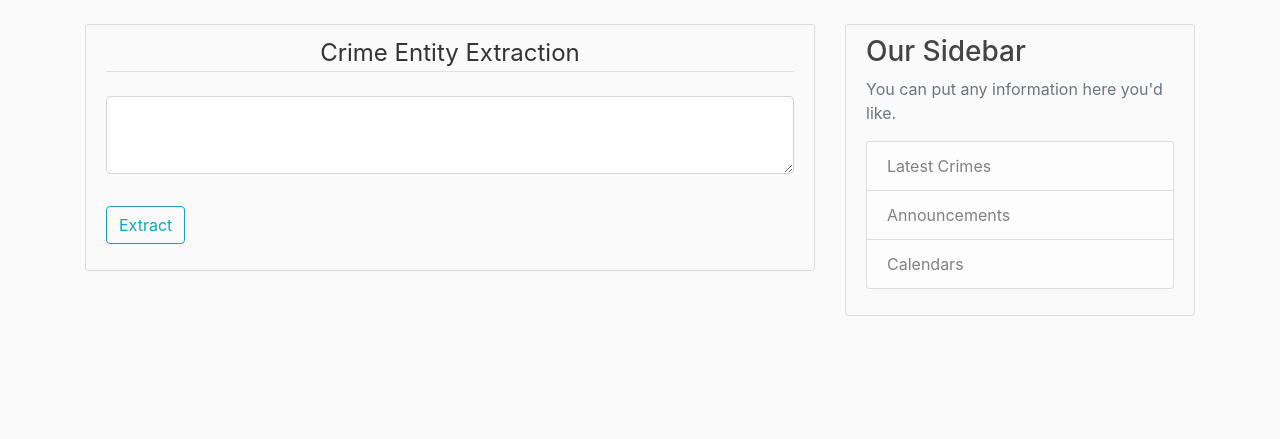
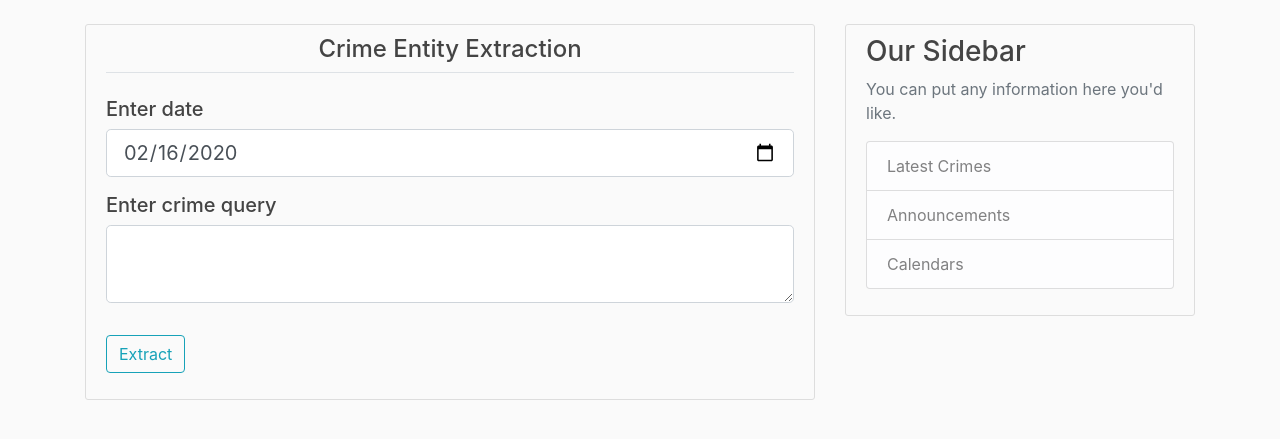
Before and after one commit to eeshan56/crime_forecast, a Flask app: page /ad_ner in a window 1280 px wide. Shown: the part 56-495 px from the top of the page. Run offline with Flask 2, Linux system fonts and the light colour scheme; the visitor is signed in with stand-in values (Sample User, id 1); some libraries are stand-ins or nearby versions.

Commit message:
Datepicker for Entity Extraction

```diff
--- a/app.py
+++ b/app.py
@@ -1,10 +1,14 @@
 from flask import Flask, render_template, redirect, request, url_for, flash, session
-from form import RegistrationForm, LoginForm, NERForm
+from form import RegistrationForm, LoginForm, NERForm, ForgotPassword, ResetPassword
 from pymongo import MongoClient
 from passlib.hash import sha256_crypt
 from datetime import timedelta
+from datetime import date
 import requests
 import json
+import smtplib
+
+host = '0.0.0.0'
 
 app = Flask(__name__)
 app.secret_key = '0f728c6b5c9f6e02690f9496da4818ae'
@@ -40,32 +44,43 @@ def ad_ner():
 	form = NERForm()
 	if 'username' in session and 'email' in session and 'admin' in session:
 		if request.method == "POST":
-			text = form.text_area.data
-			processed_text = text
+			processed_text = form.text_area.data
 
 			client = MongoClient("mongodb+srv://test:test123%23@cluster0-l5ord.mongodb.net/test?retryWrites=true&w=majority")
 			db = client.get_database('user_db')
 
 			article_db = db.articles
 
-			print(processed_text)
+			#print(processed_text)
 
 			data = json.dumps({"text" : processed_text})
 
 			#data = '{"text": "Seven young men, armed with sharp weapons, went on the rampage in Nigdi on Friday night."}'
 
-			print(data)
+			#print(data)
 
 			#print(data2)
 
-			response = requests.post('http://192.168.43.165:5005/model/parse', data = data)
+			response = requests.post('http://localhost:5005/model/parse', data = data)
 
 			json_data = json.loads(response.text)
 
-			article_doc = {"article" : str(json_data)}
+			list_of_entities = json_data['entities']
 
-			article_db.insert(article_doc)
+			new_article = {}
+			for j in range(len(list_of_entities)):
+				if not str(list_of_entities[j]['entity']) in new_article:
+					new_article[str(list_of_entities[j]['entity'])] = list_of_entities[j]['value']
+
+			d = form.date_field.data.strftime('%Y-%m-%d')
+			d = d.split("-")
+			new_article['Date'] = d[1] + "-" + d[2] + "-" + d[0]
+
+			article_db.insert(new_article)
 			flash('Entities extracted', 'success')
+			form.text_area.data = ""
+			form.date_field.data = date.today()
+			return render_template('admin_ner.html', title = 'NER', form = form)
 	else:
 		if 'username' in session and 'email' in session:
 			flash("Admin pages aren't accessible to users", 'danger')
@@ -116,9 +131,56 @@ def map():
 
 	return render_template('map.html', title = 'Map')
 
-@app.route("/forgot")
+# @app.route("/reset_password")
+# def reset_password():
+# 	form = ResetPassword()
+
+# 	if request.method == 'POST':
+
+# 		if form.validate_on_submit():
+
+
+
+# 	return render_template('reset_password.html', title = 'Reset Password', form = form)
+
+@app.route("/forgot", methods = ['GET', 'POST'])
 def forgot():
-	return render_template('forgot.html')
+	form = ForgotPassword()
+	# if request.method == 'POST':
+	# 	if form.validate_on_submit():
+	# 		client = MongoClient("mongodb+srv://test:test123%23@cluster0-l5ord.mongodb.net/test?retryWrites=true&w=majority")
+	# 		db1 = client.get_database('user_db')
+	# 		db2 = client.get_database('admin_db')
+
+	# 		u_creds = db1.user_creds
+	# 		a_creds = db2.admin_creds
+
+	# 		find_user1 = list(u_creds.find({'email' : form.email.data}))
+	# 		find_user2 = list(a_creds.find({'email' : form.email.data}))
+
+	# 		if len(find_user1) == 0 and len(find_user2) == 0:
+	# 			flash('Please enter the email associated to your account', 'danger')
+	# 		else:
+	# 			flash('A password reset code has been sent to your email address', 'success')
+
+	# 			reset_code = ""
+
+	# 			content = "Reset Code: " + reset_code + "\nGo to http://" + host + ":5000/reset_password to reset your password.\nPlease don't reply to this message."
+	# 			mail = smtplib.SMTP('smtp.gmail.com', 587)
+
+	# 			mail.ehlo()
+
+	# 			mail.starttls()
+
+	# 			mail.login('crime.forecast56@gmail.com', 'cyprus54#')
+
+	# 			mail.sendmail('crime.forecast56@gmail.com', form.email.data, content)
+
+	# 			mail.close()
+
+	# 			return redirect(url_for('reset_password'))
+
+	return render_template('forgot.html', title = 'Forgot Password', form = form)
 
 @app.route("/login", methods = ['GET', 'POST'])
 def login():
@@ -295,4 +357,4 @@ def ad_register():
 
 if __name__ == '__main__':
 	#logged_in = False
-	app.run(host = '0.0.0.0', debug = True)
+	app.run(host = host, debug = True)
--- a/form.py
+++ b/form.py
@@ -1,6 +1,8 @@
 from flask_wtf import FlaskForm
 from wtforms import StringField, PasswordField, SubmitField, BooleanField, TextAreaField
 from wtforms.validators import DataRequired, Length, Email, EqualTo
+from wtforms.fields.html5 import DateField
+import datetime
 
 class RegistrationForm(FlaskForm):
 
@@ -19,5 +21,18 @@ class LoginForm(FlaskForm):
 
 class NERForm(FlaskForm):
 
-	text_area = TextAreaField("Enter crime sentence for entity extraction", validators = [DataRequired()])
+	date_field = DateField('Enter the date', format = '%Y-%m-%d', default = datetime.date.today())
+	text_area = TextAreaField("Enter crime query", validators = [DataRequired()])
 	submit = SubmitField('Extract')
+
+class ForgotPassword(FlaskForm):
+
+	email = StringField('Enter your email', validators = [DataRequired(), Email()])
+	submit = SubmitField('Submit')
+
+class ResetPassword(FlaskForm):
+
+	reset = StringField('Enter reset code', validators = [DataRequired()])
+	password = PasswordField('New Password', validators = [DataRequired()])
+	confirm_password = PasswordField('Confirm Password', validators = [DataRequired(), EqualTo('password')])
+	submit = SubmitField('Submit')
--- a/templates/admin_ner.html
+++ b/templates/admin_ner.html
@@ -4,11 +4,15 @@
 		<form method="POST", action="">
 			{{ form.hidden_tag() }}
 			<fieldset class = "form-group">
-				<legend class = "border-bottom mb-4"><center>Crime Entity Extraction</center></legend>
+				<legend class = "border-bottom mb-4"><center><h4>Crime Entity Extraction</h4></center></legend>
 
 				<div class="form-group">
-<!-- 					{{ form.text_area(class="form-control-label") }}
- -->					{{ form.text_area(class="form-control form-control-lg") }}
+					<span class="form-control-label"><h5>Enter date</h5></span>
+					{{ form.date_field(class="form-control form-control-lg") }}
+				</div>
+				<div class="form-group">
+					<span class="form-control-label"><h5>Enter crime query</h5></span>
+					{{ form.text_area(class="form-control form-control-lg") }}
 				</div>
 			</fieldset>
 			<div class="form-group">
--- a/templates/layout.html
+++ b/templates/layout.html
@@ -6,6 +6,10 @@
 
     <!-- Bootstrap CSS -->
     <link rel="stylesheet" href="https://stackpath.bootstrapcdn.com/bootstrap/4.3.1/css/bootstrap.min.css" integrity="sha384-ggOyR0iXCbMQv3Xipma34MD+dH/1fQ784/j6cY/iJTQUOhcWr7x9JvoRxT2MZw1T" crossorigin="anonymous">
+
+    <script src = "https://code.jquery.com/jquery-3.4.1.min.js"></script>
+    <script src = "https://cdnjs.cloudflare.com/ajax/libs/popper.js/1.16.0/umd/popper.min.js"></script>
+
     <link rel="stylesheet" type="text/css" href="{{ url_for('static', filename='main.css') }}">
 	{% if title %}
 	<title>Crime Forecast - {{ title }}</title>
--- /dev/null
+++ b/templates/reset_password.html
@@ -0,0 +1,4 @@
+{% extends "layout.html" %}
+{% block content %}
+	<h1>This page is still under construction</h1>
+{% endblock content %}
```
Also changed, not shown: requirements.txt (+289 -0 lines), templates/forgot.html (+34 -1 lines).
